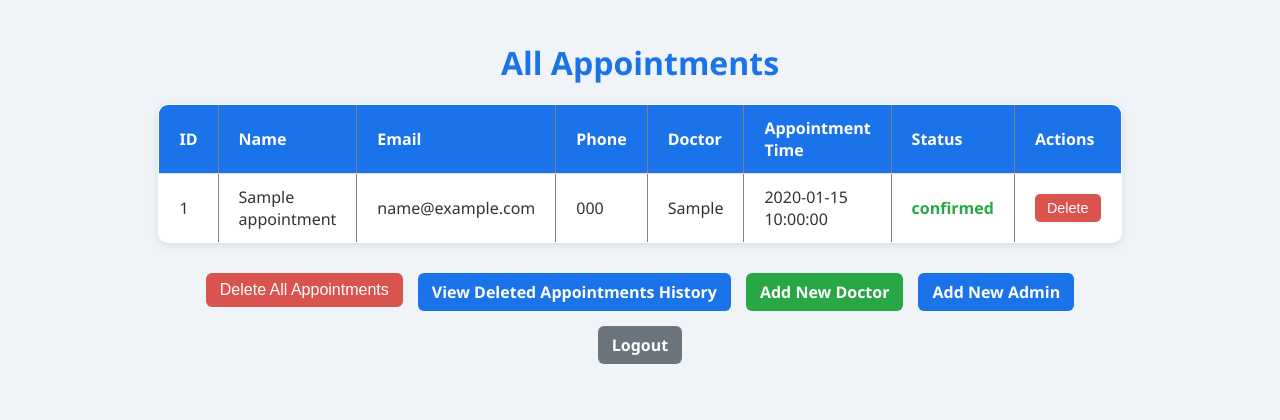
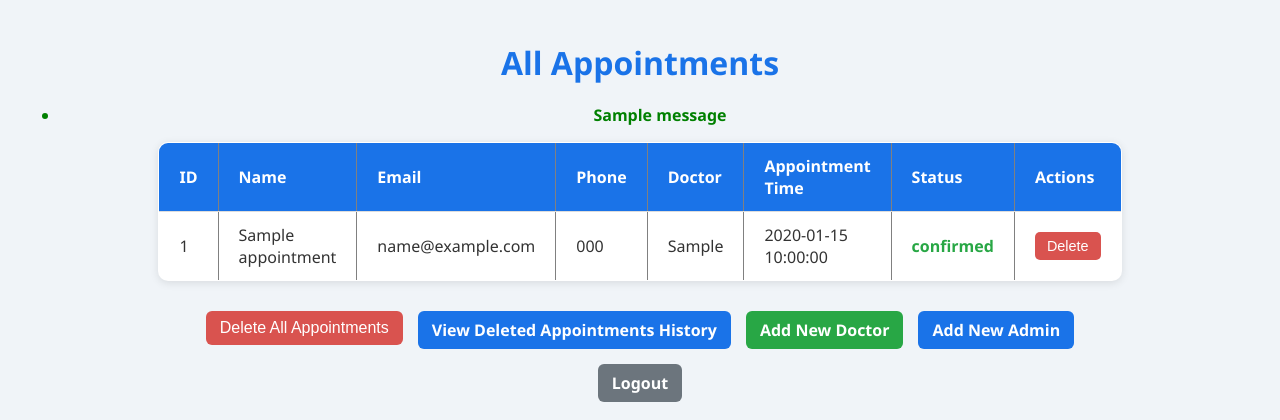
Before and after one commit to anvitha-rao10/hospitalappointmentbooking, a Flask app: page /admin/dashboard in a window 1280 px wide. Shown: the top 420 px of the page. Run offline with Flask 3, Linux system fonts and the light colour scheme; the visitor is signed in with stand-in values (Sample User, id 1); tables that the repository leaves empty or names only in its code hold one stand-in row (values such as "Sample post"); one stand-in notice (Sample message) is shown; parts of the project's set-up code (start-up, migrations or seed data) failed here and were passed over.

Commit message:
Github actionss delete appointments flash message

```diff
--- a/templates/dashboard.html
+++ b/templates/dashboard.html
@@ -166,6 +166,17 @@
 <body>
     <h1>All Appointments</h1>
 
+{% with messages = get_flashed_messages() %}
+  {% if messages %}
+    <ul class="flashes">
+      {% for message in messages %}
+        <li style="color: green; font-weight: bold;">{{ message }}</li>
+      {% endfor %}
+    </ul>
+  {% endif %}
+{% endwith %}
+
+
     <table border="1" cellpadding="5" cellspacing="0">
         <thead>
             <tr>
```
